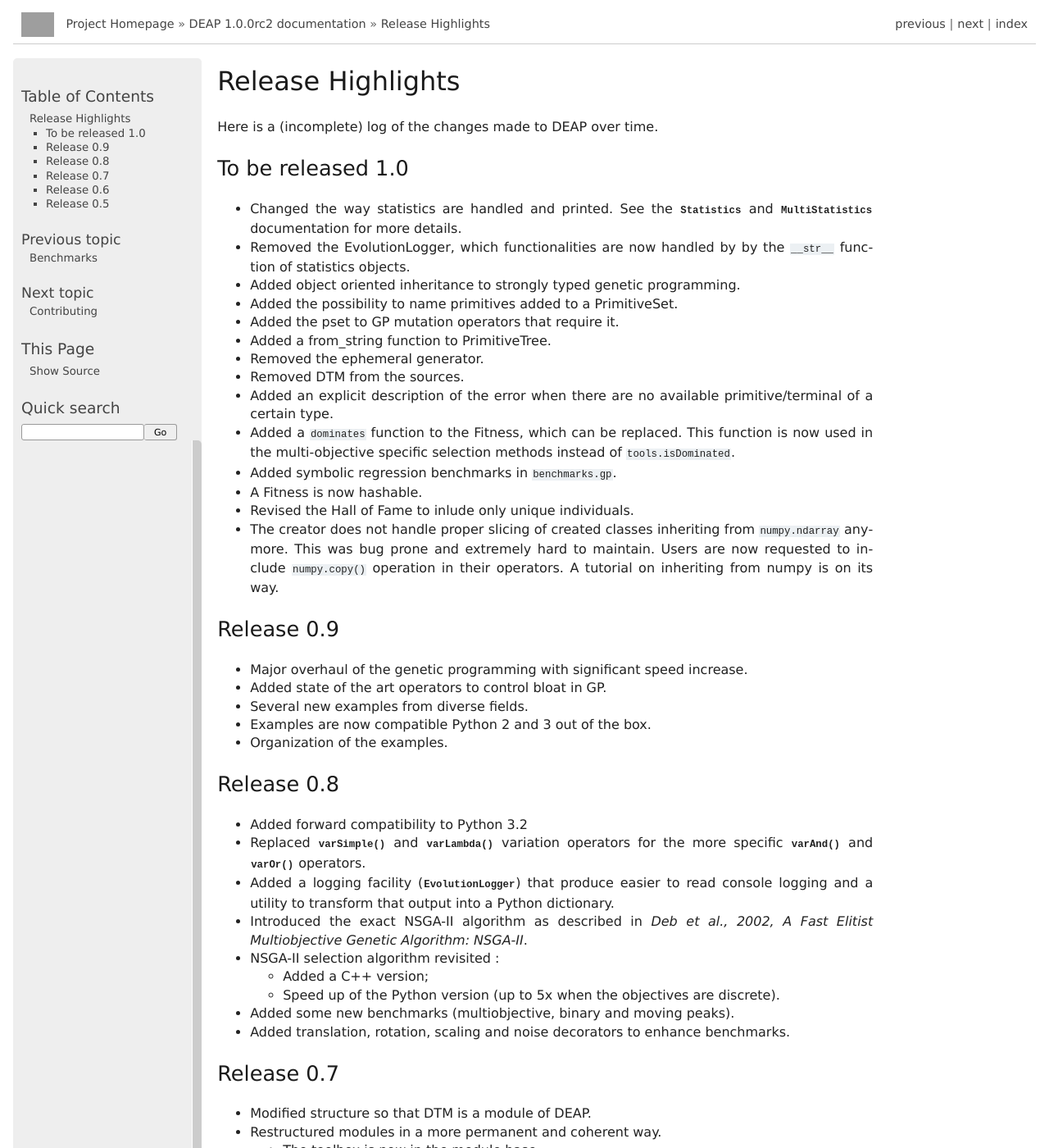
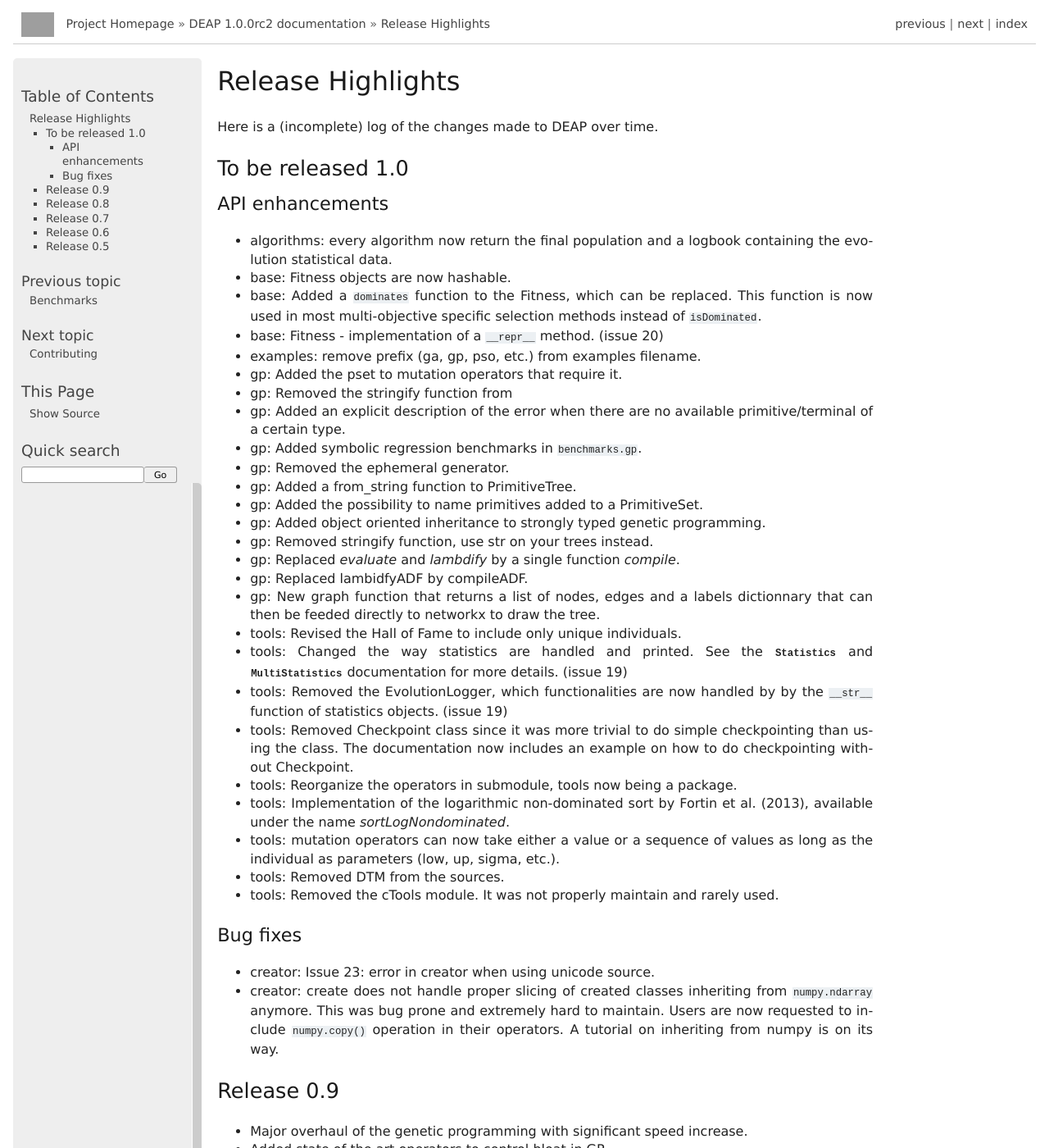
Before and after one commit to DEAP/deap, a Sphinx documentation site: the page built from doc/releases.rst, in a window 1280 px wide and 1400 px high. Shown: the whole window at 82% size. Built offline with Sphinx 7.4.7, drawn with Linux system fonts in a browser that asks for light colours; formulas are drawn with MathJax 3; pages that are not in the unit, such as notebooks, are missing from menus; grey boxes are pictures that could not be loaded.

Commit message:
Add release notes for 1.0.0 to the documentation.
--HG--
branch : dev

```diff
--- a/doc/releases.rst
+++ b/doc/releases.rst
@@ -6,29 +6,60 @@
 To be released 1.0
 ==================
 
-- Changed the way statistics are handled and printed. See the
+API enhancements
+++++++++++++++++
+
+- algorithms: every algorithm now return the final population and a logbook
+  containing the evolution statistical data.
+- base: Fitness objects are now hashable.
+- base: Added a ``dominates`` function to the Fitness, which can be replaced.
+  This function is now used in most multi-objective specific selection methods
+  instead of ``isDominated``.
+- base: Fitness - implementation of a ``__repr__`` method. (issue 20)
+- examples: remove prefix (ga, gp, pso, etc.) from examples filename.
+- gp: Added the pset to mutation operators that require it.
+- gp: Removed the stringify function from
+- gp: Added an explicit description of the error when there are no available
+  primitive/terminal of a certain type.
+- gp: Added symbolic regression benchmarks in ``benchmarks.gp``.
+- gp: Removed the ephemeral generator.
+- gp: Added a from_string function to PrimitiveTree.
+- gp: Added the possibility to name primitives added to a PrimitiveSet.
+- gp: Added object oriented inheritance to strongly typed genetic programming.
+- gp: Removed stringify function, use str on your trees instead.
+- gp: Replaced `evaluate` and `lambdify` by a single function `compile`.
+- gp: Replaced lambidfyADF by compileADF.
+- gp: New graph function that returns a list of nodes, edges and a
+  labels dictionnary that can then be feeded directly to networkx to
+  draw the tree.
+- tools: Revised the Hall of Fame to include only unique individuals.
+- tools: Changed the way statistics are handled and printed. See the
   :class:`~deap.tools.Statistics` and :class:`~deap.tools.MultiStatistics`
-  documentation for more details.
-- Removed the EvolutionLogger, which functionalities are now handled by
-  by the ``__str__`` function of statistics objects.
-- Added object oriented inheritance to strongly typed genetic programming.
-- Added the possibility to name primitives added to a PrimitiveSet.
-- Added the pset to GP mutation operators that require it.
-- Added a from_string function to PrimitiveTree.
-- Removed the ephemeral generator.
-- Removed DTM from the sources.
-- Added an explicit description of the error when there are no available
-  primitive/terminal of a certain type.
-- Added a ``dominates`` function to the Fitness, which can be replaced. This
-  function is now used in the multi-objective specific selection methods
-  instead of ``tools.isDominated``.
-- Added symbolic regression benchmarks in ``benchmarks.gp``.
-- A Fitness is now hashable.
-- Revised the Hall of Fame to inlude only unique individuals.
-- The creator does not handle proper slicing of created classes inheriting
+  documentation for more details. (issue 19)
+- tools: Removed the EvolutionLogger, which functionalities are now handled by
+  by the ``__str__`` function of statistics objects. (issue 19)
+- tools: Removed Checkpoint class since it was more trivial to do simple
+  checkpointing than using the class. The documentation now includes an
+  example on how to do checkpointing without Checkpoint.
+- tools: Reorganize the operators in submodule, tools now being a package.
+- tools: Implementation of the logarithmic non-dominated sort by
+  Fortin et al. (2013), available under the name `sortLogNondominated`.
+- tools: mutation operators can now take either a value or a sequence
+  of values as long as the individual as parameters (low, up, sigma, etc.).
+- tools: Removed DTM from the sources.
+- tools: Removed the cTools module. It was not properly maintain and
+  rarely used.
+
+Bug fixes
++++++++++
+
+- creator: Issue 23: error in creator when using unicode source.
+- creator: create does not handle proper slicing of created classes inheriting
   from ``numpy.ndarray`` anymore. This was bug prone and extremely hard to maintain.
   Users are now requested to include ``numpy.copy()`` operation in their
   operators. A tutorial on inheriting from numpy is on its way.
+
+
 
 Release 0.9
 ===========
```
